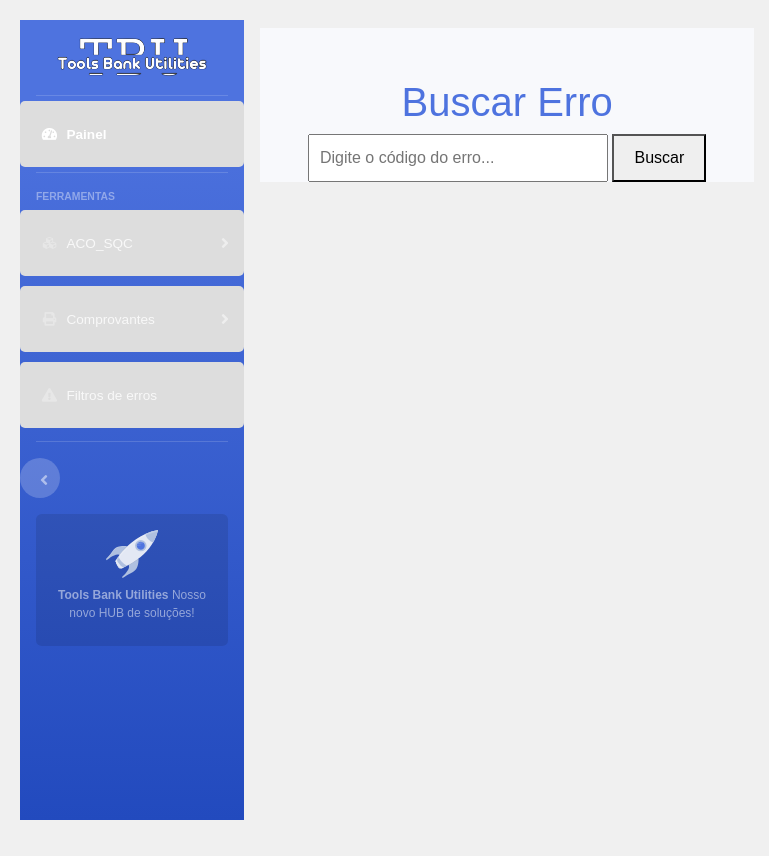
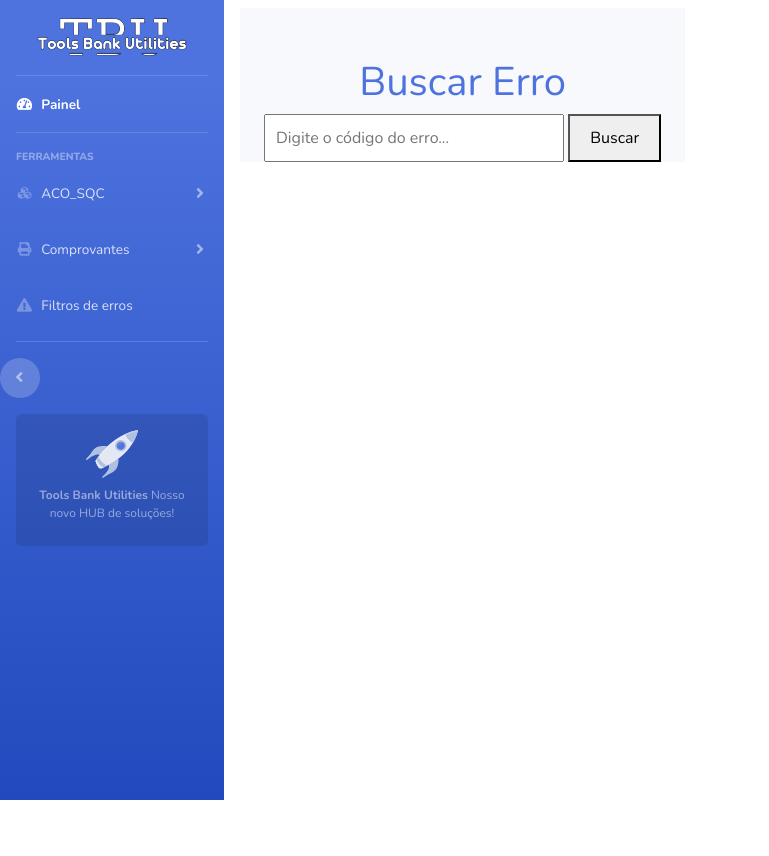
Before and after one commit to ReisLucasF/ACOWEB, a PHP site: page /error in a window 1280 px wide. Shown: the whole page, without its empty margins (0-769 px from the left). After the commit the page ends 800 px from the top, so only its background shows below. Run offline with PHP 8.4, Linux system fonts and the light colour scheme.

Commit message:
correçãod e CSS

```diff
--- a/error/index.php
+++ b/error/index.php
@@ -52,14 +52,14 @@
                 <div class="container-fluid">
                     <!DOCTYPE html>
 
-                <div class="container">
+                <div class="container1">
                     <h1>Buscar Erro</h1>
                     <input
                         type="text"
                         id="searchInput"
                         placeholder="Digite o código do erro..."
                     />
-                    <button onclick="searchError()">Buscar</button>
+                    <button id="button" onclick="searchError()">Buscar</button>
                     </div>
                     <div id="resultModal" class="modal">
                     <div class="modal-content">
--- a/error/script.js
+++ b/error/script.js
@@ -608,8 +608,8 @@ function searchError() {
         document.getElementById('errorGroup').textContent = error['Grupo Resolvedor'];
         document.getElementById('resultModal').style.display = 'block';
     } else if (similarErrors.length > 1) {
-        const errorList = similarErrors.map(e => `<li onclick="selectError('${e.Erro}')">${e.Erro}</li>`).join('');
-        document.getElementById('errorList').innerHTML = `<ul>${errorList}</ul>`;
+        const errorList = similarErrors.map(e => `<li id="li" onclick="selectError('${e.Erro}')">${e.Erro}</li>`).join('');
+        document.getElementById('errorList').innerHTML = `<ul id="ul">${errorList}</ul>`;
         document.getElementById('selectionModal').style.display = 'block';
     } else {
         alert('Erro não encontrado');
--- a/error/style.css
+++ b/error/style.css
@@ -1,11 +1,4 @@
-body {
-    font-family: Arial, sans-serif;
-    background-color: #f0f0f0;
-    margin: 0;
-    padding: 20px;
-}
-
-.container {
+.container1 {
     text-align: center;
     margin-top: 50px;
 }
@@ -16,7 +9,7 @@ input {
     font-size: 16px;
 }
 
-button {
+#button {
     padding: 10px 20px;
     font-size: 16px;
     cursor: pointer;
@@ -72,12 +65,12 @@ button {
     cursor: pointer;
 }
 
-ul {
+#ul {
     list-style-type: none;
     padding: 0;
 }
 
-ul li {
+#ul #li {
     cursor: pointer;
     padding: 5px;
     border-radius: 5px;
@@ -85,6 +78,6 @@ ul li {
     margin: 5px 0;
 }
 
-ul li:hover {
+#ul #li:hover {
     background-color: #487fd1;
 }
```
